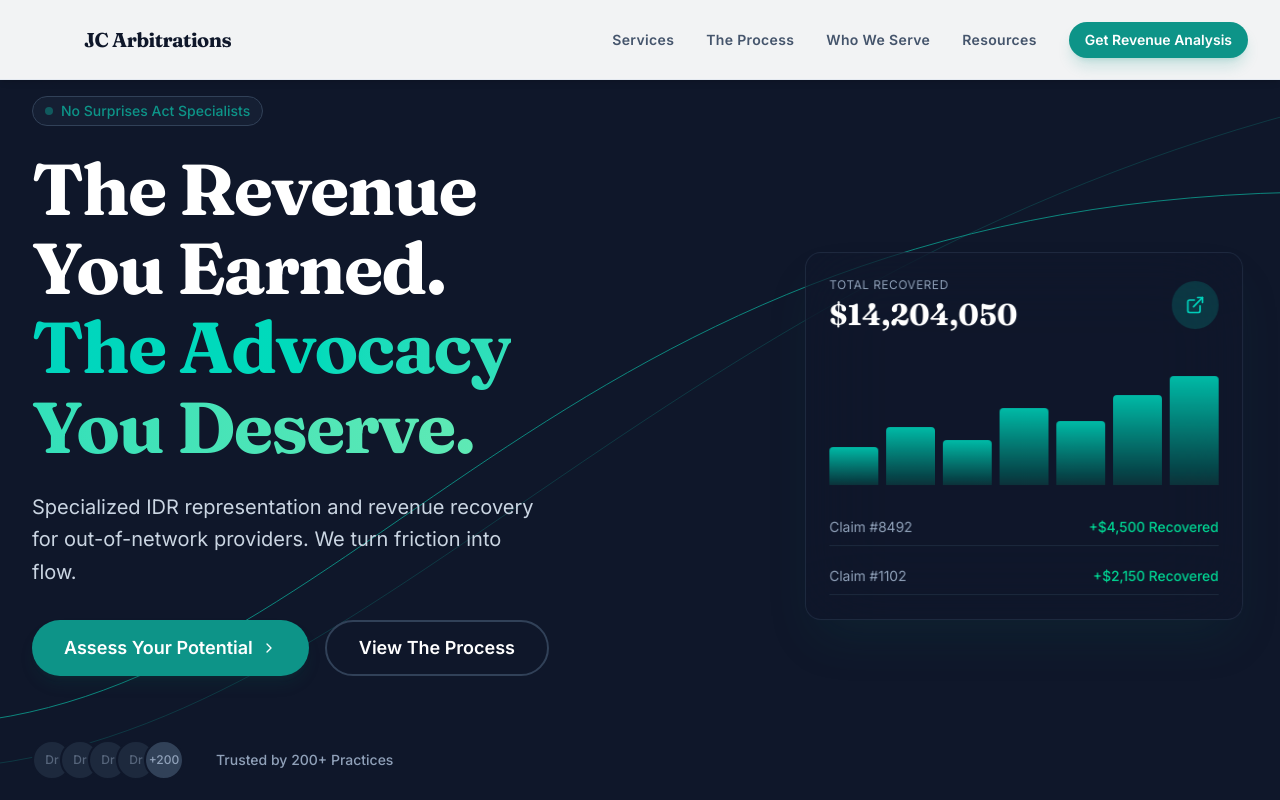
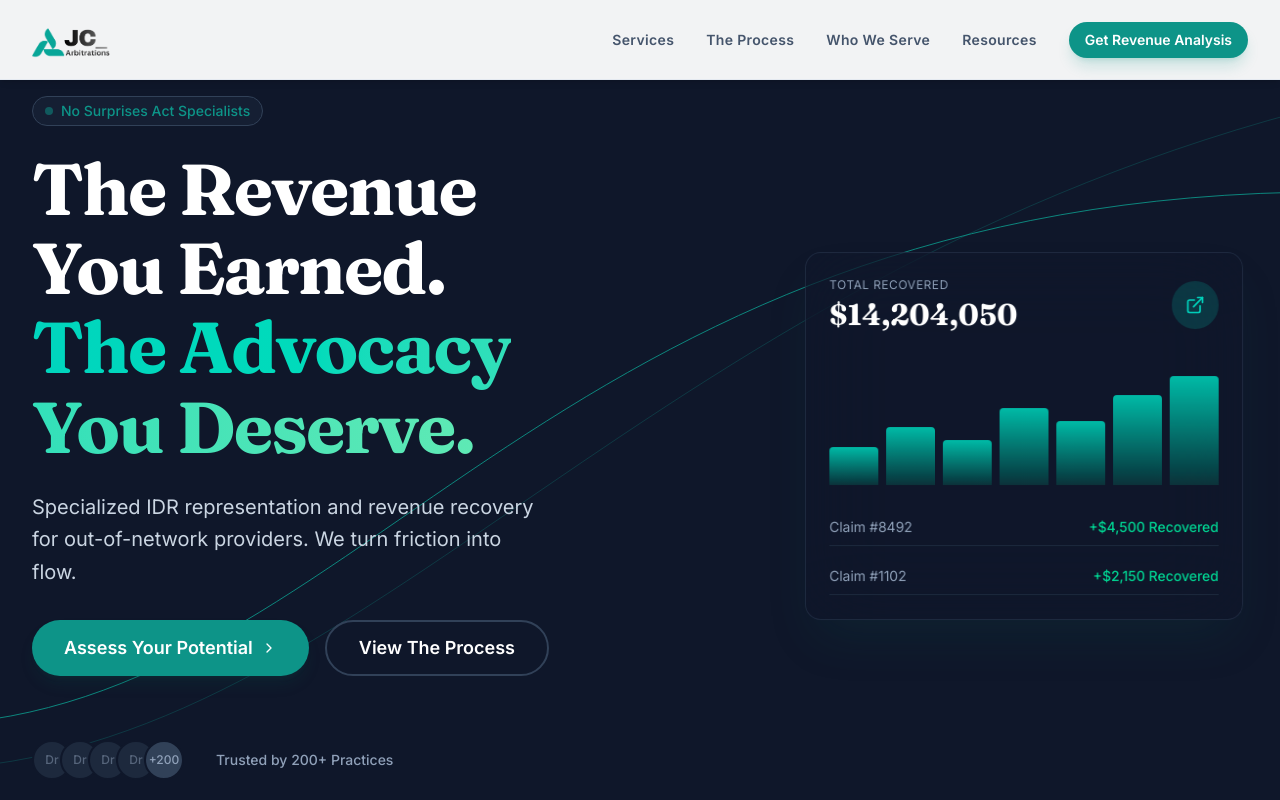
Before and after one commit to bperry129/JC-ARB, a Next.js app: page / in a window 1280 px wide. Shown: the top 800 px of the page. Built offline with nearby package versions, Linux system fonts and the light colour scheme.

Commit message:
Switch navbar to static PNG logo only

```diff
--- a/src/components/layout/Navbar.tsx
+++ b/src/components/layout/Navbar.tsx
@@ -25,17 +25,12 @@
     >
       <div className="max-w-7xl mx-auto px-4 sm:px-6 lg:px-8 h-full flex items-center justify-between">
         {/* LOGO */}
-        <Link href="/" className="flex items-center gap-3 group">
-          <div className="relative w-10 h-10 rounded-xl overflow-hidden bg-transparent">
-            <img
-              src="/media/logo.gif"
-              alt="JC Arbitrations"
-              className="w-full h-full object-contain"
-            />
-          </div>
-          <span className="font-fraunces font-bold text-xl tracking-tight text-midnight-slate">
-            JC Arbitrations
-          </span>
+        <Link href="/" className="flex items-center group">
+          <img
+            src="/media/logo.png"
+            alt="JC Arbitrations"
+            className="h-10 w-auto object-contain"
+          />
         </Link>
 
         {/* DESKTOP NAV */}
```
Also changed, not shown: public/media/logo.png (added).
